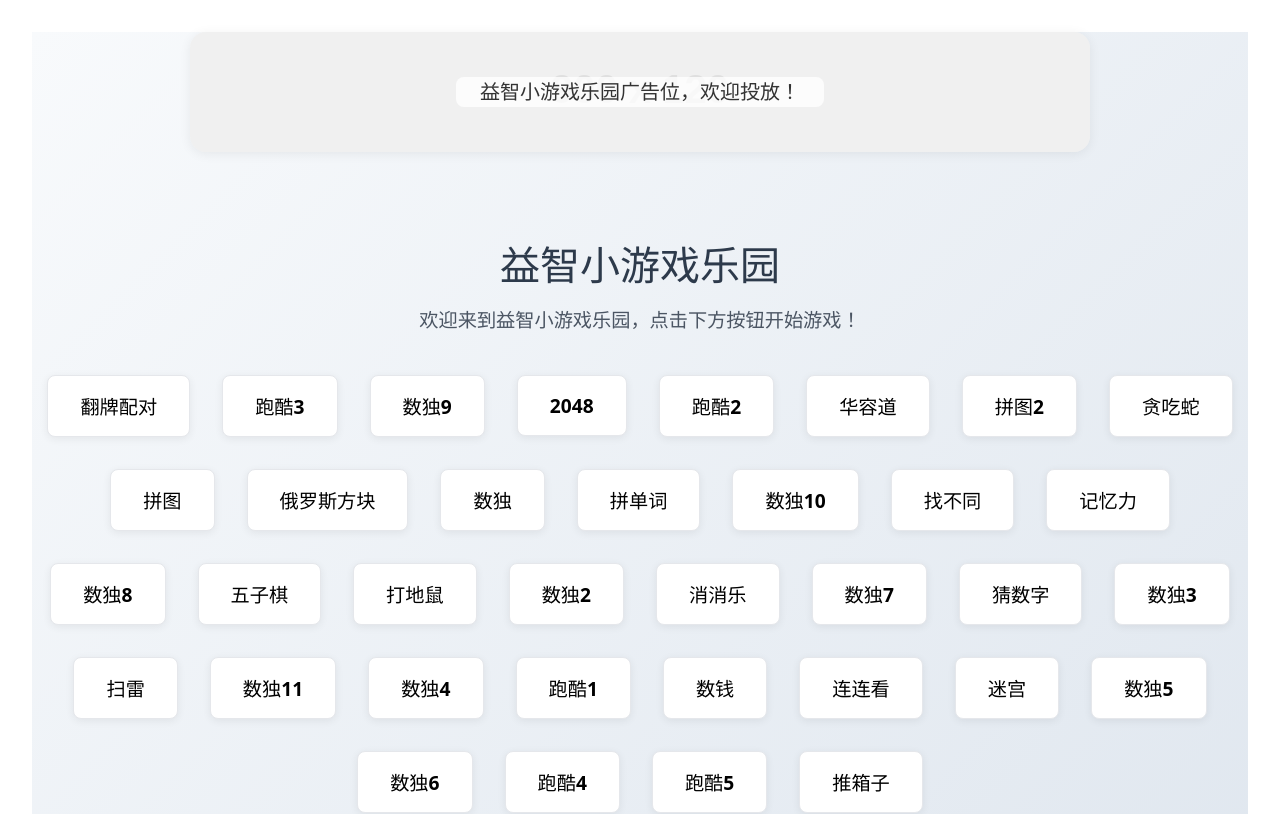
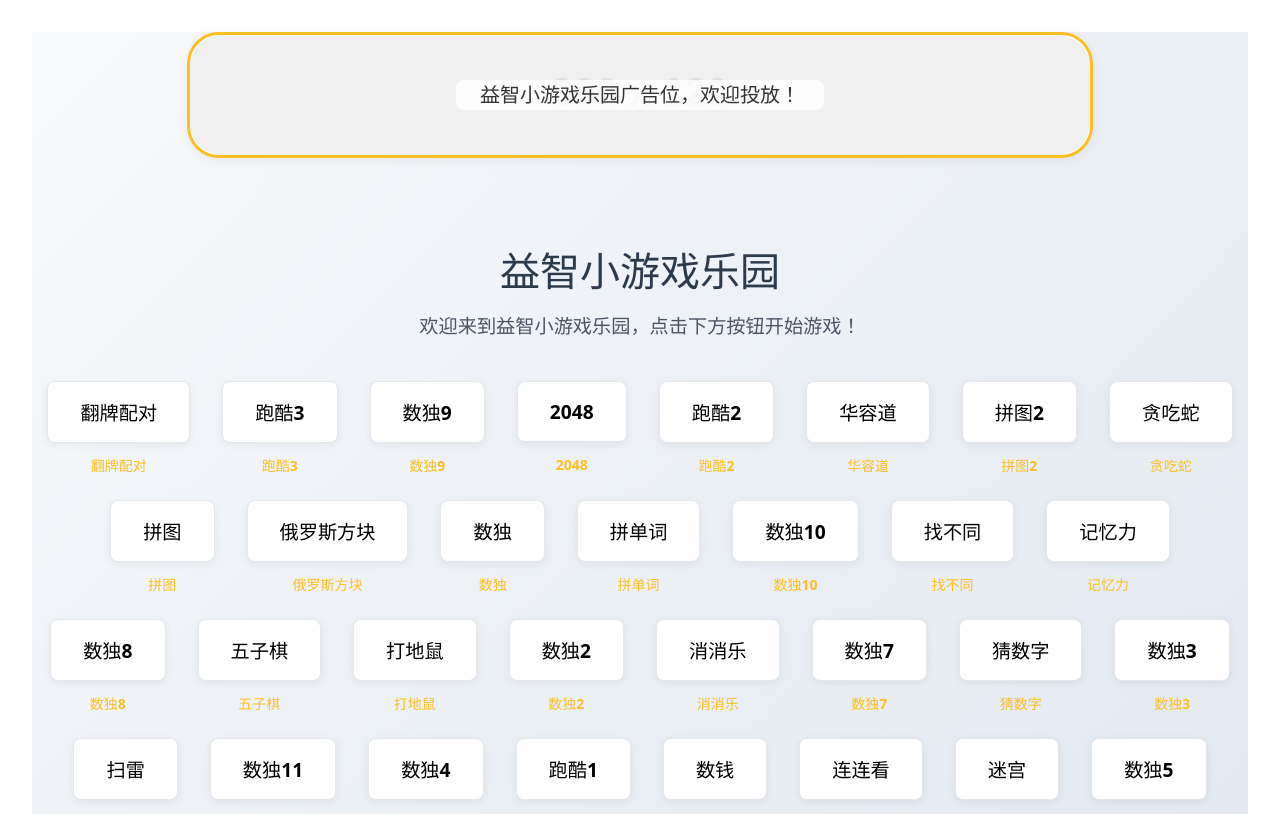
Before and after one commit to 371920029173/game, a React (Vite) app: page / in a window 1280 px wide. Shown: the top 814 px of the page. Built offline with nearby package versions, Linux system fonts and the light colour scheme.

Commit message:
style: 广告栏圆角优化，小游戏页面广告恢复并加边框，主页按钮下方显示游戏名称

```diff
--- a/src/App.jsx
+++ b/src/App.jsx
@@ -66,7 +66,7 @@ function AdBanner() {
     return () => clearInterval(timer)
   }, [])
   return (
-    <div style={{ width: '100%', maxWidth: 900, margin: '0 auto', height: 120, overflow: 'hidden', borderRadius: 16, boxShadow: '0 2px 12px #0001', marginBottom: 32, position: 'relative', background: '#fff', display: 'flex', alignItems: 'center', justifyContent: 'center', fontSize: 20, color: '#333', fontWeight: 600 }}>
+    <div style={{ width: '100%', maxWidth: 900, margin: '0 auto', height: 120, overflow: 'hidden', borderRadius: 32, boxShadow: '0 2px 12px #0001', marginBottom: 32, position: 'relative', background: '#fff', display: 'flex', alignItems: 'center', justifyContent: 'center', fontSize: 20, color: '#333', fontWeight: 600, border: '3px solid #fbbf24' }}>
       <span style={{ zIndex: 3, position: 'relative', background: 'rgba(255,255,255,0.8)', padding: '0 24px', borderRadius: 8 }}>益智小游戏乐园广告位，欢迎投放！</span>
       {adImages.map((img, i) => (
         <img
@@ -82,7 +82,8 @@ function AdBanner() {
             objectFit: 'cover',
             opacity: i === index ? 0.3 : 0,
             transition: 'opacity 1s',
-            zIndex: 1
+            zIndex: 1,
+            borderRadius: 32
           }}
         />
       ))}
@@ -118,13 +119,16 @@ function Home() {
         <p style={{ color: '#4b5563', fontSize: '1.2rem', marginBottom: 32 }}>欢迎来到益智小游戏乐园，点击下方按钮开始游戏！</p>
         <div style={{ display: 'flex', flexWrap: 'wrap', justifyContent: 'center', gap: '1rem', marginTop: '2rem' }}>
           {shuffled.map((num, i) => (
-            <a key={i} href={`#/game/${num}`} style={{ textDecoration: 'none' }}>
+            <div key={i} style={{display:'flex',flexDirection:'column',alignItems:'center'}}>
+              <a href={`#/game/${num}`} style={{ textDecoration: 'none' }}>
                 <button style={{ padding: '1rem 2rem', fontSize: '1.2rem', borderRadius: '8px', margin: '0.5rem', cursor: 'pointer', background: '#fff', boxShadow: '0 2px 8px #0001', border: '1px solid #e5e7eb', transition: 'transform .2s', fontWeight: 600 }}
                   onMouseOver={e => e.currentTarget.style.transform = 'scale(1.08)'}
                   onMouseOut={e => e.currentTarget.style.transform = 'scale(1)'}>
                   {gameNames[num-1] || `游戏${num}`}
                 </button>
               </a>
+              <span style={{marginTop:4, color:'#fbbf24', fontWeight:600, fontSize:14}}>{gameNames[num-1] || `游戏${num}`}</span>
+            </div>
           ))}
         </div>
       </div>
@@ -187,11 +191,13 @@ function GamePage() {
     }
   }
 
+  // 顶部广告图片
+  const adUrlH = (n) => `https://via.placeholder.com/900x80?text=广告${n}`;
   return (
     <div style={{ minHeight: '100vh', background: 'linear-gradient(135deg,#f8fafc 0%,#e0e7ef 100%)', padding: 0 }}>
       {/* 顶部广告 */}
-      <div style={{ width: '100%', maxWidth: 900, margin: '0 auto', marginTop: 24 }}>
-        {/* <img src={adUrlH(1)} alt="顶部广告" style={{ width: '100%', borderRadius: 12, boxShadow: '0 2px 12px #0001' }} /> */}
+      <div style={{ width: '100%', maxWidth: 900, margin: '0 auto', marginTop: 24, borderRadius: 24, overflow: 'hidden', border: '3px solid #fbbf24' }}>
+        <img src={adUrlH(1)} alt="顶部广告" style={{ width: '100%', borderRadius: 24 }} />
       </div>
       <div style={{ display: 'flex', justifyContent: 'center', marginTop: 24 }}>
         {/* 左广告 */}
```
Lines whose indentation alone changed are shown as unchanged.
